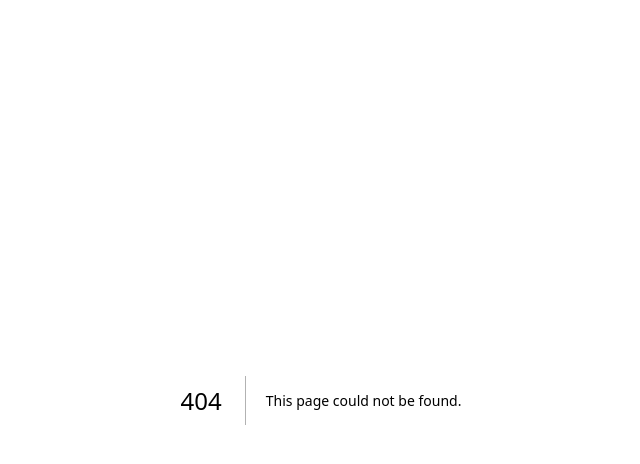
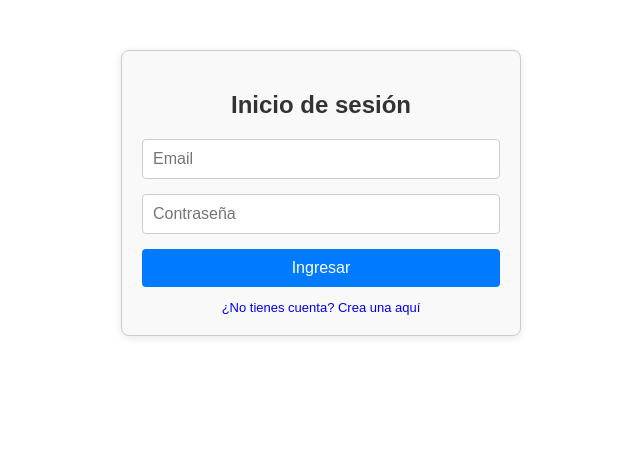
Before and after one commit to No-Country-simulation/c21-03-ft-node-react, a Next.js app in the folder frontend/: page /login in a window 1280 px wide. Before the commit this address had no page. Shown: the top 464 px of the page, without its empty margins (319-959 px from the left). Built offline with nearby package versions, Linux system fonts and the light colour scheme.

Commit message:
Added signin and create account routes and form component with it´s basic styles

```diff
--- /dev/null
+++ b/frontend/src/app/create-account/page.tsx
@@ -0,0 +1,15 @@
+import UserForm from "@/components/UserForm"
+
+export default function CreateAccount() {
+  return (
+    <>
+      <UserForm
+        title="Crear cuenta"
+        buttonText="Crear"
+        typeForm="createAccount"
+        linkText="Ya tienes una cuenta? Inicia sesión aquí"
+        linkHref="/login"
+      />
+    </>
+  )
+}
--- a/frontend/src/app/globals.css
+++ b/frontend/src/app/globals.css
@@ -1,4 +1,4 @@
-@tailwind base;
+/* @tailwind base;
 @tailwind components;
 @tailwind utilities;
 
@@ -24,4 +24,4 @@ body {
   .text-balance {
     text-wrap: balance;
   }
-}
+} */
--- /dev/null
+++ b/frontend/src/app/login/page.tsx
@@ -0,0 +1,15 @@
+import UserForm from "@/components/UserForm"
+
+export default function Login() {
+  return (
+    <>
+      <UserForm
+        title="Inicio de sesión"
+        buttonText="Ingresar"
+        typeForm="login"
+        linkText="¿No tienes cuenta? Crea una aquí"
+        linkHref="/create-account"
+      />
+    </>
+  )
+}
--- a/frontend/src/app/page.tsx
+++ b/frontend/src/app/page.tsx
@@ -1,9 +1,9 @@
-import Image from "next/image";
+import Image from "next/image"
 
 export default function Home() {
   return (
-    <div className="grid grid-rows-[20px_1fr_20px] items-center justify-items-center min-h-screen p-8 pb-20 gap-16 sm:p-20 font-[family-name:var(--font-geist-sans)]">
-      <main className="flex flex-col gap-8 row-start-2 items-center sm:items-start">
+    <div className="grid min-h-screen grid-rows-[20px_1fr_20px] items-center justify-items-center gap-16 p-8 pb-20 font-[family-name:var(--font-geist-sans)] sm:p-20">
+      <main className="row-start-2 flex flex-col items-center gap-8 sm:items-start">
         <Image
           className="dark:invert"
           src="https://nextjs.org/icons/next.svg"
@@ -12,10 +12,10 @@ export default function Home() {
           height={38}
           priority
         />
-        <ol className="list-inside list-decimal text-sm text-center sm:text-left font-[family-name:var(--font-geist-mono)]">
+        <ol className="list-inside list-decimal text-center font-[family-name:var(--font-geist-mono)] text-sm sm:text-left">
           <li className="mb-2">
             Get started by editing{" "}
-            <code className="bg-black/[.05] dark:bg-white/[.06] px-1 py-0.5 rounded font-semibold">
+            <code className="rounded bg-black/[.05] px-1 py-0.5 font-semibold dark:bg-white/[.06]">
               src/app/page.tsx
             </code>
             .
@@ -23,9 +23,9 @@ export default function Home() {
           <li>Save and see your changes instantly.</li>
         </ol>
 
-        <div className="flex gap-4 items-center flex-col sm:flex-row">
+        <div className="flex flex-col items-center gap-4 sm:flex-row">
           <a
-            className="rounded-full border border-solid border-transparent transition-colors flex items-center justify-center bg-foreground text-background gap-2 hover:bg-[#383838] dark:hover:bg-[#ccc] text-sm sm:text-base h-10 sm:h-12 px-4 sm:px-5"
+            className="flex h-10 items-center justify-center gap-2 rounded-full border border-solid border-transparent bg-foreground px-4 text-sm text-background transition-colors hover:bg-[#383838] sm:h-12 sm:px-5 sm:text-base dark:hover:bg-[#ccc]"
             href="https://vercel.com/new?utm_source=create-next-app&utm_medium=appdir-template-tw&utm_campaign=create-next-app"
             target="_blank"
             rel="noopener noreferrer"
@@ -40,7 +40,7 @@ export default function Home() {
             Deploy now
           </a>
           <a
-            className="rounded-full border border-solid border-black/[.08] dark:border-white/[.145] transition-colors flex items-center justify-center hover:bg-[#f2f2f2] dark:hover:bg-[#1a1a1a] hover:border-transparent text-sm sm:text-base h-10 sm:h-12 px-4 sm:px-5 sm:min-w-44"
+            className="flex h-10 items-center justify-center rounded-full border border-solid border-black/[.08] px-4 text-sm transition-colors hover:border-transparent hover:bg-[#f2f2f2] sm:h-12 sm:min-w-44 sm:px-5 sm:text-base dark:border-white/[.145] dark:hover:bg-[#1a1a1a]"
             href="https://nextjs.org/docs?utm_source=create-next-app&utm_medium=appdir-template-tw&utm_campaign=create-next-app"
             target="_blank"
             rel="noopener noreferrer"
@@ -49,7 +49,7 @@ export default function Home() {
           </a>
         </div>
       </main>
-      <footer className="row-start-3 flex gap-6 flex-wrap items-center justify-center">
+      <footer className="row-start-3 flex flex-wrap items-center justify-center gap-6">
         <a
           className="flex items-center gap-2 hover:underline hover:underline-offset-4"
           href="https://nextjs.org/learn?utm_source=create-next-app&utm_medium=appdir-template-tw&utm_campaign=create-next-app"
@@ -97,5 +97,5 @@ export default function Home() {
         </a>
       </footer>
     </div>
-  );
+  )
 }
--- /dev/null
+++ b/frontend/src/components/UserForm.tsx
@@ -0,0 +1,64 @@
+"use client"
+
+import "./userFormStyles.css"
+import Link from "next/link"
+
+interface UserFormProps {
+  title: string
+  buttonText: string
+  typeForm: string
+  linkText: string
+  linkHref: string
+}
+
+export default function UserForm({
+  title,
+  buttonText,
+  typeForm,
+  linkText,
+  linkHref,
+}: UserFormProps) {
+  const handleSubmit = (e: React.FormEvent<HTMLFormElement>) => {
+    e.preventDefault()
+
+    const target = e.currentTarget as HTMLFormElement
+    const email: string = target.email.value
+    const password: string = target.password.value
+
+    if (typeForm === "login") {
+      // Acá irá la lógica para iniciar sesión
+    }
+
+    if (typeForm === "createAccount") {
+      // Acá irá la lógica para crear cuenta
+      const fullName = target.fullName.value
+    }
+  }
+
+  return (
+    <div className="form-container">
+      <form onSubmit={handleSubmit}>
+        <h2 className="form-title">{title}</h2>
+        <div>
+          <input type="email" id="email" placeholder="Email" className="input-form" />
+          {typeForm === "createAccount" && (
+            <input type="text" id="fullName" placeholder="Nombre completo" className="input-form" />
+          )}
+          <input
+            type="password"
+            name="password"
+            id="password"
+            placeholder="Contraseña"
+            className="input-form"
+          />
+        </div>
+        <button type="submit" className="form-button">
+          {buttonText}
+        </button>
+        <Link href={linkHref} className="link-form">
+          {linkText}
+        </Link>
+      </form>
+    </div>
+  )
+}
--- /dev/null
+++ b/frontend/src/components/userFormStyles.css
@@ -0,0 +1,58 @@
+* {
+    box-sizing: border-box;
+  }
+
+.form-container {
+    max-width: 400px;
+    margin: 50px auto;
+    padding: 20px;
+    border: 1px solid #ccc;
+    border-radius: 8px;
+    box-shadow: 0 2px 8px rgba(0, 0, 0, 0.1);
+    background-color: #f9f9f9;
+  }
+
+  .form-title {
+    text-align: center;
+    color: #333;
+    margin-bottom: 20px;
+    font-family: sans-serif
+  }
+
+  .input-form {
+    width: 100%;
+    padding: 10px;
+    margin-bottom: 15px;
+    border: 1px solid #ccc;
+    border-radius: 4px;
+    font-size: 16px;
+  }
+
+  .form-button {
+    width: 100%;
+    padding: 10px;
+    background-color: #007bff;
+    color: white;
+    border: none;
+    border-radius: 4px;
+    font-size: 1rem;
+    cursor: pointer;
+    transition: background-color 0.3s;
+  }
+
+  .form-button:hover {
+    background-color: #0056b3;
+  }
+
+  .link-form{
+    display: flex;
+    justify-content: center;
+    padding-top: .8rem;
+    text-decoration: none;
+    font-family: Arial, Helvetica, sans-serif;
+    font-size: small;
+  }
+
+  .link-form:hover{
+    text-decoration: underline;
+  }
```
